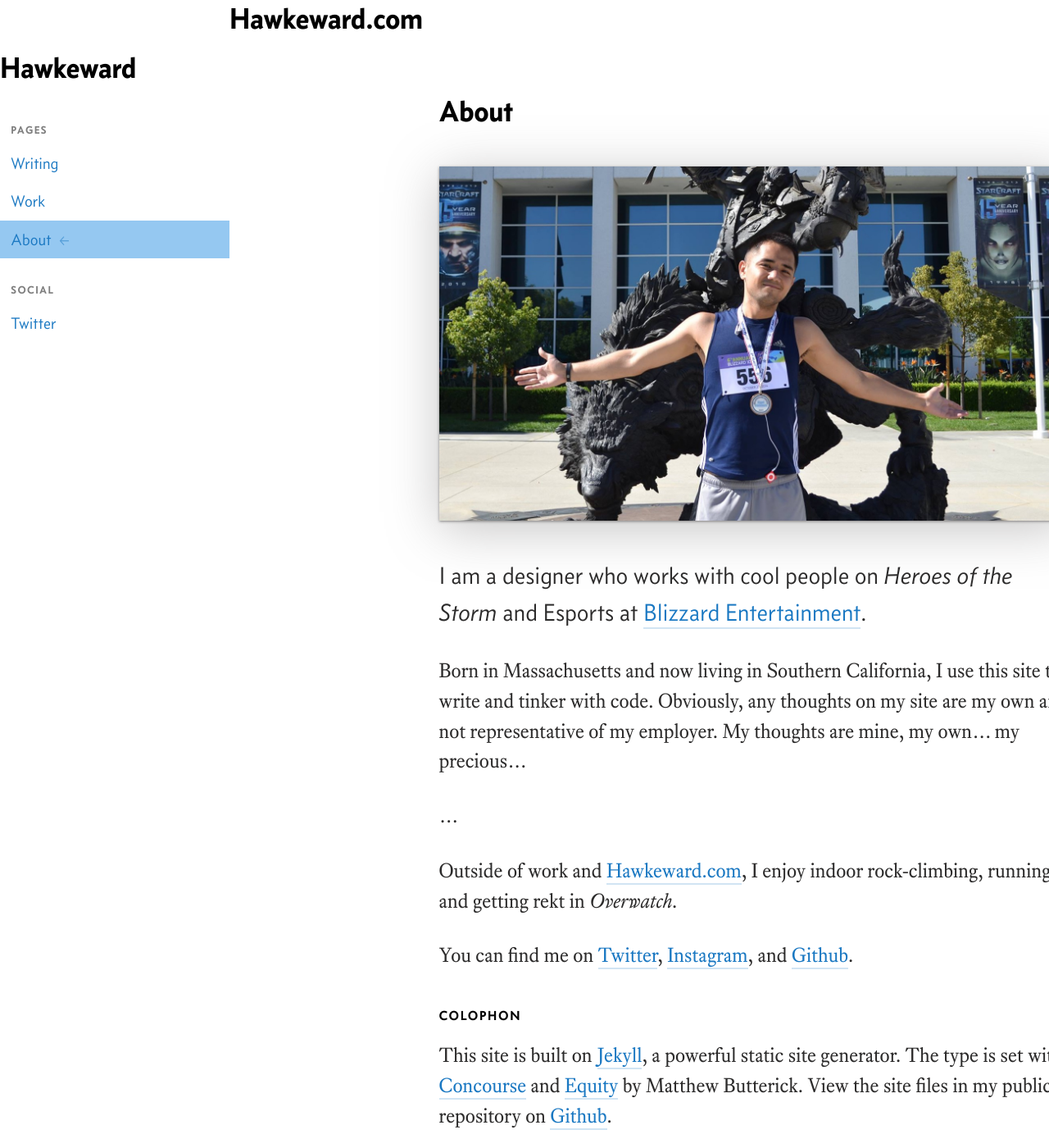
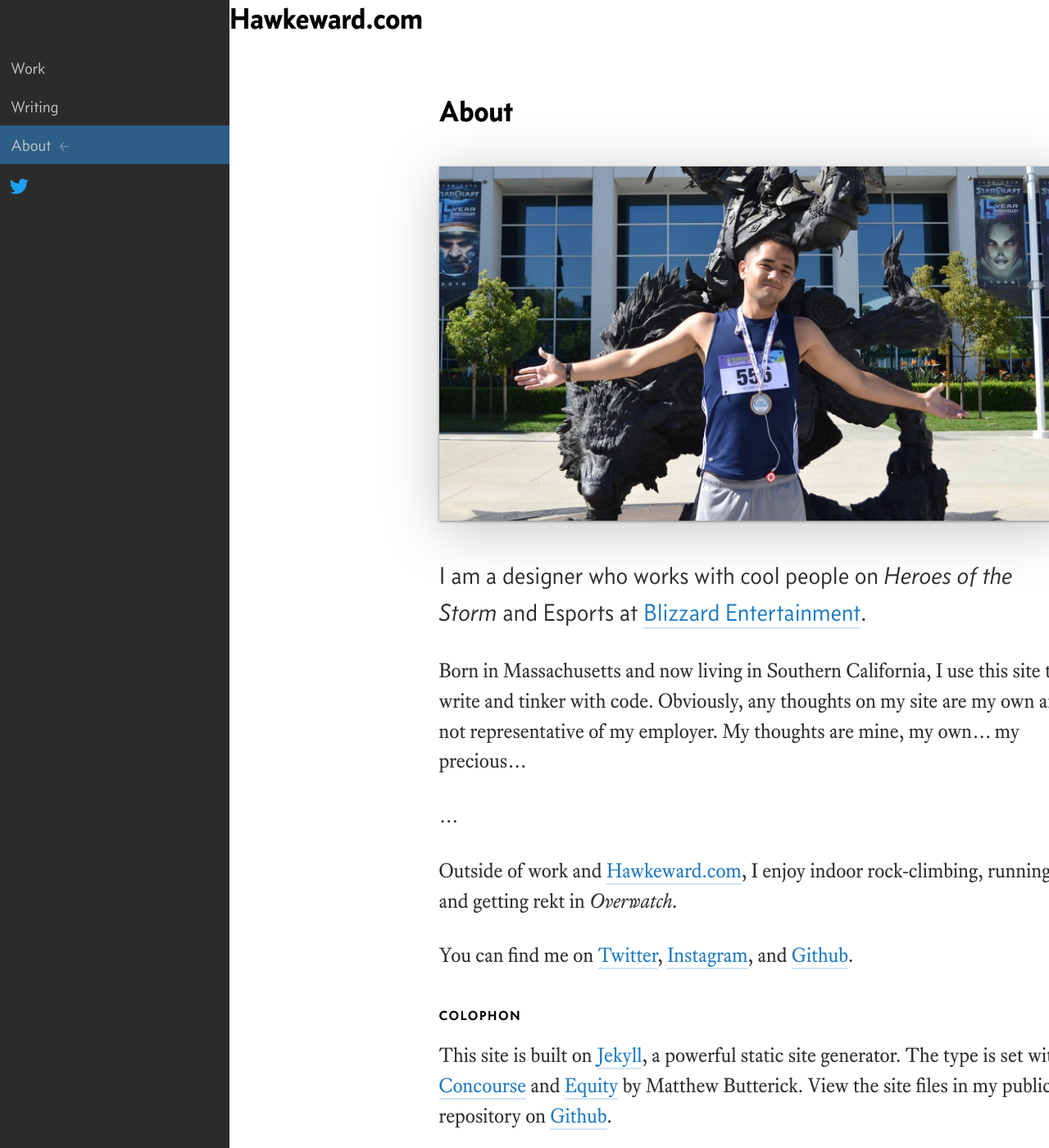
Before and after one commit to whbassignani/whbassignani.github.io, a Jekyll site: the page built from about/index.html, in a window 1280 px wide and 1400 px high. Shown: the whole window at 82% size. Built offline with Jekyll 4.4.1, drawn with Linux system fonts in a browser that asks for light colours.

Commit message:
Fewer nav items; added Twitter icon back; added new color variables

```diff
--- a/_includes/nav.html
+++ b/_includes/nav.html
@@ -1,22 +1,21 @@
 <nav id="nav-left" class="nav">
-  <div class="nav-drawer">
-    <h1>Hawkeward</h1>
+  <div class="nav-links">
 
-{% for group in site.data.nav_items %}
-    <h2 class="nav-header">{{ group.name }}</h2>
+{% for item in site.data.nav_items %}
 
-  {% for item in group.links %}
+  {% capture class_string %}nav-link nav-link--{{ item.class }}{% endcapture %}
 
-    {% assign class_string = "nav-link" %}
-
-      {% if item.url contains active_nav_item %}
-      {% capture class_string %}{{ class_string }} is-current-page{% endcapture %}
-      {% endif %}
+  {% if item.url contains active_nav_item %}
+  {% capture class_string %}{{ class_string }} is-current-page{% endcapture %}
+  {% endif %}
 
     <a href="{{ item.url }}" class="{{ class_string }}">{{ item.name }}</a>
 
-  {% endfor %}
 {% endfor %}
+
+    <a href="http://www.twitter.com/hawkeward" class="nav-link nav-link--twitter">
+      <svg><use xlink:href="/images/icons/icon-sprite.svg#twitter-logo-blue" /></svg>
+    </a>
 
     <a href="#" id="nav-close-btn--left" class="nav-close-btn">
       <svg><use xlink:href="/images/icons/icon-sprite.svg#icon-close" /></svg>
--- a/scss/_base.scss
+++ b/scss/_base.scss
@@ -11,7 +11,7 @@
 
 body {
 	overflow-x: hidden;
-  background-color: $background-color;
+  background-color: $nav-background-color;
   color: $text-color;
   font-family: $serif;
   font-size: size(0);
--- a/scss/_variables.scss
+++ b/scss/_variables.scss
@@ -6,13 +6,19 @@
 $link-hover-color:            lighten($link-color, 10%);
 $link-active-color:           darken($link-color, 10%);
 
+$inverted-link-color:         color(grey, 200);
+$inverted-link-hover-color:   lighten($link-color, 10%);
+$inverted-link-active-color:  darken($link-color, 10%);
+
 $button-color:                color(blue, 500);
 $button-hover-color:          lighten($button-color, 5%);
 $button-active-color:         darken($button-color, 5%);
 
 $background-color:            $white;
-$inverted-background-color:   color(grey, 800);
 $divider-color:               color(grey, 500);
+
+$header-background-color:     color(grey, 700);
+$nav-background-color:        color(grey, 800);
 
 $twitter-blue:                #55acee;
 $facebook-blue:               #3b5998;
--- a/scss/nav.scss
+++ b/scss/nav.scss
@@ -1,9 +1,4 @@
 .nav {
-  @include transition(
-    width 0s $animation-time-long,
-    height 0s $animation-time-long
-  );
-
   height: 0;
   width: 0;
   position: fixed;
@@ -12,35 +7,7 @@
   z-index: 200;
   overflow-y: auto;
 
-  // &:after {
-  //   @include transition(
-  //     opacity $animation-time-long,
-  //     width 0s $animation-time-long,
-  //     height 0s $animation-time-long
-  //   );
-  //
-  //   content: "";
-  //   display: block;
-  //   height: 0;
-  //   width: 0;
-  //   position: fixed;
-  //   left: 0;
-  //   top: 0;
-  //   z-index: 201;
-  //   background-color: $white;
-  //   opacity: 0;
-  //
-  //   @media ($bp-when-drawer-expands) {
-  //     display: none;
-  //   }
-  // }
-
   .js-nav-open--left & {
-    @include transition(
-      width 0s,
-      height 0s
-    );
-
     height: 100vh;
     width: 100vw;
 
@@ -88,17 +55,13 @@
   }
 }
 
-.nav-drawer {
+.nav-links {
   @include transform(translateX(-100%));
   @include transition(
     transform $animation-time-long $easing-in-out-back,
     width 0s,
     height 0s
   );
-  @include css-gradient-horizontal(
-    $white,
-    $white
-    );
 
   min-height: 100vh;
   padding: $toolbar-height--small 0 $gutter-small;
@@ -144,7 +107,7 @@
   display: block;
   padding: ($gutter-smaller + rem(1px)) $gutter-smaller ($gutter-smaller - rem(1px));
   border-bottom: 0;
-  color: $link-color;
+  color: $inverted-link-color;
   font-family: $sans-serif;
   font-size: $type-base;
   line-height: 1;
@@ -160,8 +123,22 @@
   }
 
   &:hover {
-    background-color: $link-hover-color;
-    color: $link-color;
+    background-color: rgba($white, 0.2);
+    color: $inverted-link-color;
+  }
+
+  &:active {
+    color: $inverted-link-active-color;
+  }
+}
+
+.nav-link--twitter {
+  padding: size(-4) size(-7);
+
+  svg {
+    display: inline-block;
+    height: size(3);
+    width: size(3);
   }
 }
 
@@ -184,7 +161,7 @@
     display: block;
     height: 18px;
     width: 18px;
-    fill: $link-color;
+    fill: color(blue, 400);
   }
 
   &:hover {
```
Also changed, not shown: _data/nav_items.yml (+9 -16 lines), images/icons/icon-sprite.svg.
